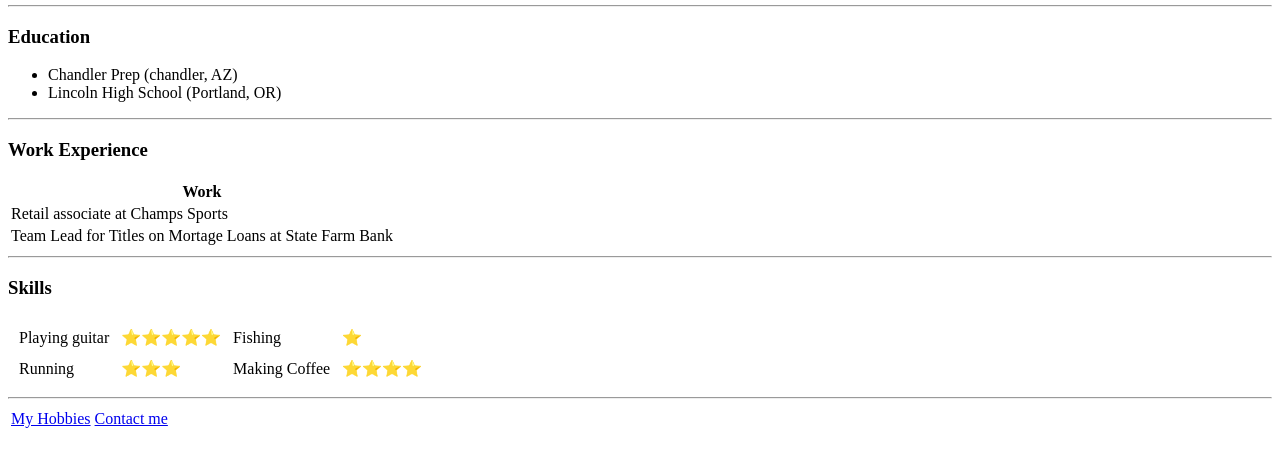
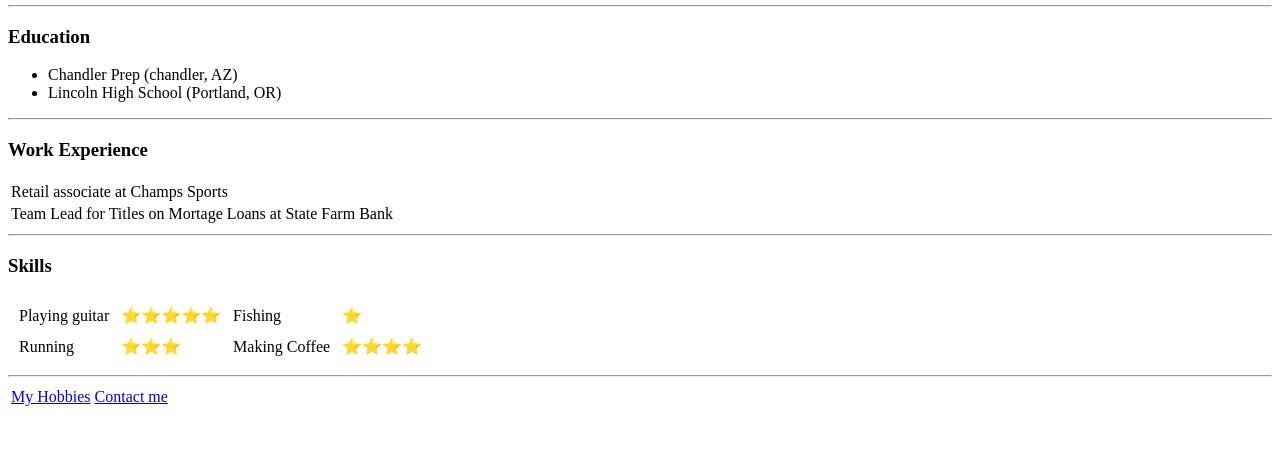
Before and after one commit to GabeClydesdale/cv, a plain HTML site: page index.html in a window 1280 px wide. Shown: the part 357-814 px from the top of the page. Drawn offline with Linux system fonts and the light colour scheme.

Commit message:
Update index.html

```diff
--- a/index.html
+++ b/index.html
@@ -25,7 +25,7 @@
         <h3>Work Experience</h3>
         <table cellspace="10">
             <thead>
-                <th>Work</th>
+
             </thead>
             <tbody>
 
```
